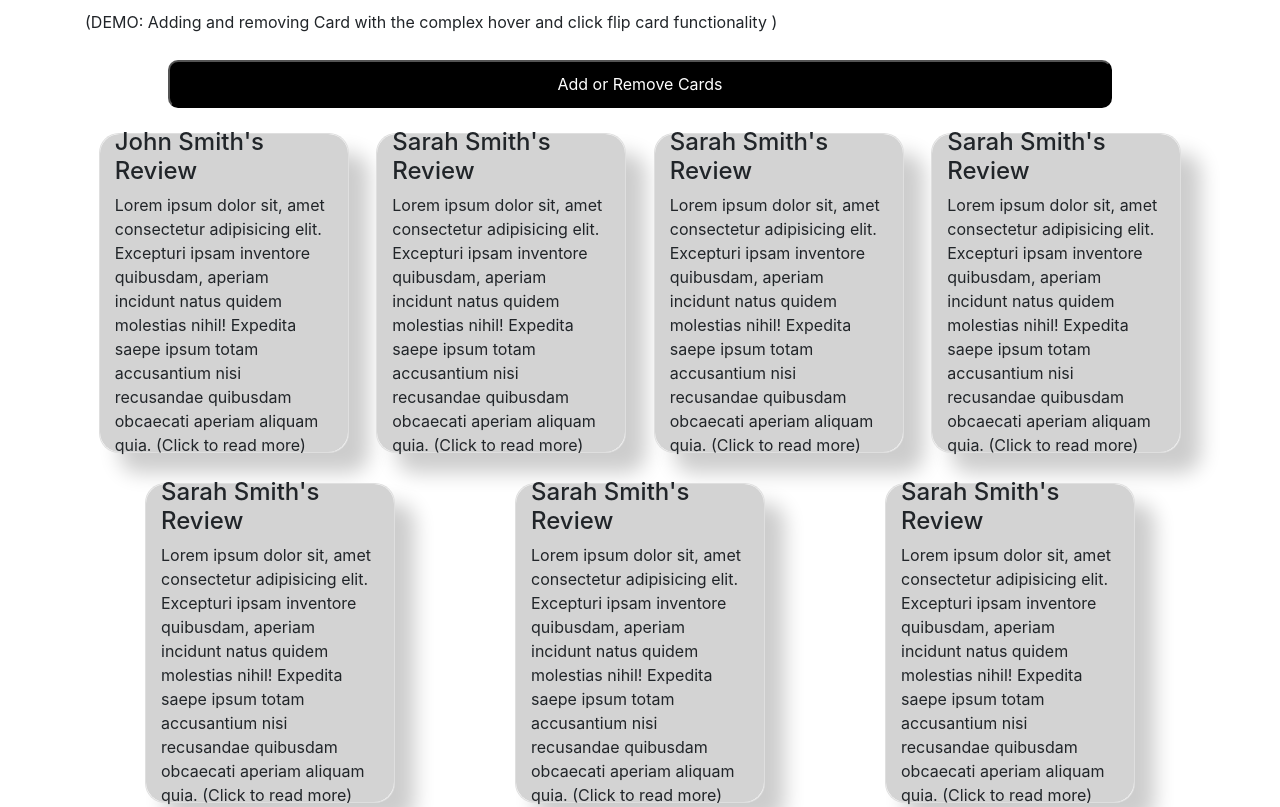
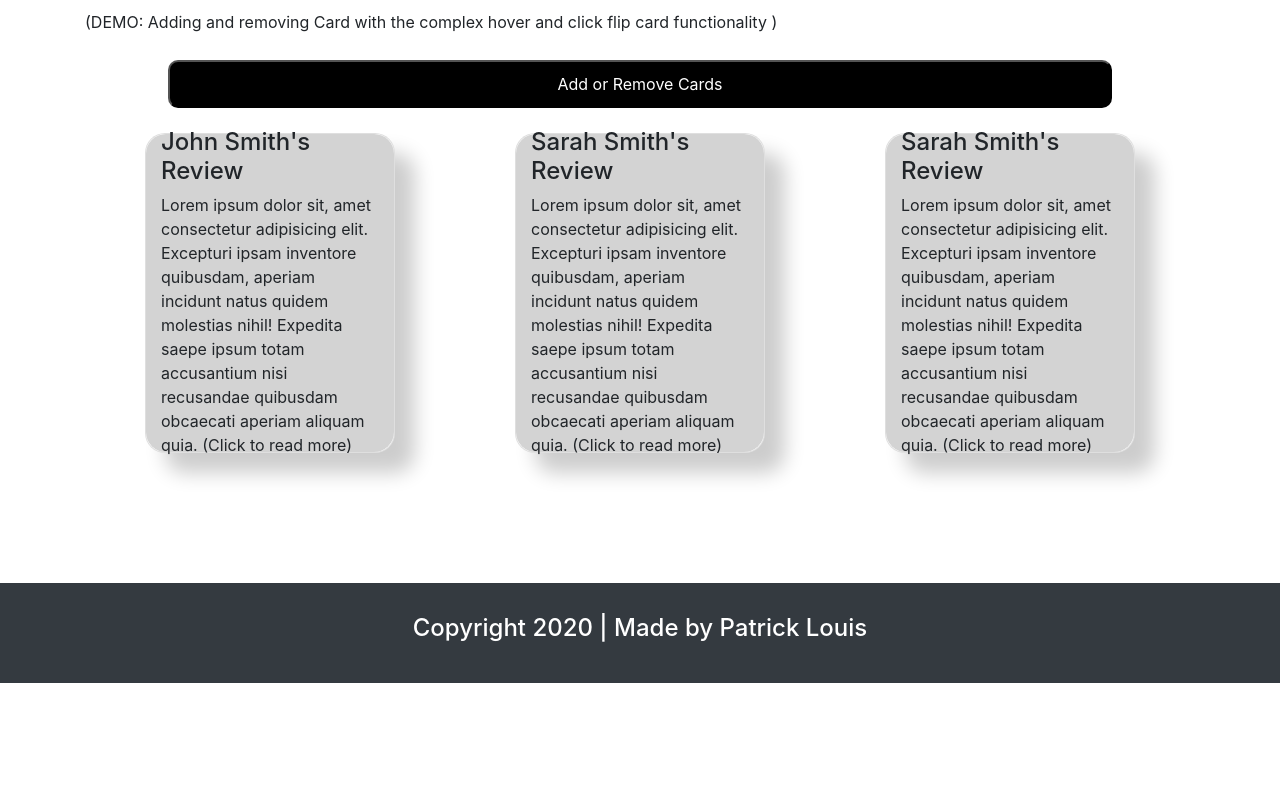
Before and after one commit to patricklouisw/card-and-book-flipping-js, a website with bundled scripts: page pub/index.html in a window 1280 px wide. Shown: the part 2000-2807 px from the top of the page. After the commit the page ends 2683 px from the top, so only its background shows below. Built offline with nearby package versions, Linux system fonts and the light colour scheme.

Commit message:
Edit reviews

```diff
--- a/pub/index.html
+++ b/pub/index.html
@@ -125,49 +125,6 @@
                 </div>
             </div>
 
-            <div class="card clickCard">
-                <div class="frontCard front">
-                    <h4>Sarah Smith's Review</h4>
-                    Lorem ipsum dolor sit, amet consectetur adipisicing elit. Excepturi ipsam inventore quibusdam, aperiam incidunt natus quidem molestias nihil! Expedita saepe ipsum totam accusantium nisi recusandae quibusdam obcaecati aperiam aliquam quia.
-                    (Click to read more)
-                </div>
-                <div class="backCard back">
-                    Lorem ipsum dolor sit, amet consectetur adipisicing elit. Excepturi ipsam inventore quibusdam, aperiam incidunt natus quidem molestias nihil! Expedita saepe ipsum totam accusantium nisi recusandae quibusdam obcaecati aperiam aliquam quia.
-                </div>
-            </div>
-
-            <div class="card clickCard">
-                <div class="frontCard front">
-                    <h4>Sarah Smith's Review</h4>
-                    Lorem ipsum dolor sit, amet consectetur adipisicing elit. Excepturi ipsam inventore quibusdam, aperiam incidunt natus quidem molestias nihil! Expedita saepe ipsum totam accusantium nisi recusandae quibusdam obcaecati aperiam aliquam quia.
-                    (Click to read more)
-                </div>
-                <div class="backCard back">
-                    Lorem ipsum dolor sit, amet consectetur adipisicing elit. Excepturi ipsam inventore quibusdam, aperiam incidunt natus quidem molestias nihil! Expedita saepe ipsum totam accusantium nisi recusandae quibusdam obcaecati aperiam aliquam quia.
-                </div>
-            </div>
-
-            <div class="card clickCard">
-                <div class="frontCard front">
-                    <h4>Sarah Smith's Review</h4>
-                    Lorem ipsum dolor sit, amet consectetur adipisicing elit. Excepturi ipsam inventore quibusdam, aperiam incidunt natus quidem molestias nihil! Expedita saepe ipsum totam accusantium nisi recusandae quibusdam obcaecati aperiam aliquam quia.
-                    (Click to read more)
-                </div>
-                <div class="backCard back">
-                    Lorem ipsum dolor sit, amet consectetur adipisicing elit. Excepturi ipsam inventore quibusdam, aperiam incidunt natus quidem molestias nihil! Expedita saepe ipsum totam accusantium nisi recusandae quibusdam obcaecati aperiam aliquam quia.
-                </div>
-            </div>
-
-            <div class="card clickCard">
-                <div class="frontCard front">
-                    <h4>Sarah Smith's Review</h4>
-                    Lorem ipsum dolor sit, amet consectetur adipisicing elit. Excepturi ipsam inventore quibusdam, aperiam incidunt natus quidem molestias nihil! Expedita saepe ipsum totam accusantium nisi recusandae quibusdam obcaecati aperiam aliquam quia.
-                    (Click to read more)
-                </div>
-                <div class="backCard back">
-                    Lorem ipsum dolor sit, amet consectetur adipisicing elit. Excepturi ipsam inventore quibusdam, aperiam incidunt natus quidem molestias nihil! Expedita saepe ipsum totam accusantium nisi recusandae quibusdam obcaecati aperiam aliquam quia.
-                </div>
-            </div>
         </div>
     </div>
 
```
